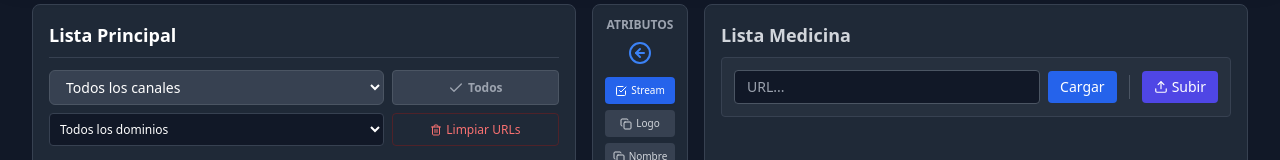
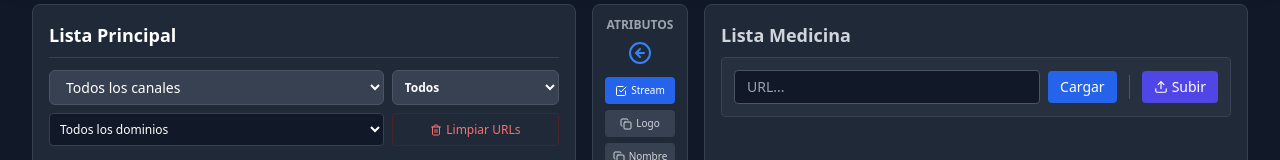
Before and after one commit to hijodkain/PWA-M3U-Manager, a Next.js app: page / in a window 1280 px wide. Both pictures are taken after a click on the button "Reparar". Shown: the part 152-312 px from the top of the page. Built offline with nearby package versions, Linux system fonts and the light colour scheme.

Commit message:
Añade selector de filtro por estado de verificación en reparación

```diff
--- a/ReparacionTab.tsx
+++ b/ReparacionTab.tsx
@@ -72,8 +72,8 @@ const ReparacionTab: React.FC<ReparacionTabProps> = ({ reparacionHook, channelsH
         toggleSmartSearch,
         getChannelSimilarityScore,
         smartSearch,
-        showOnlyUnverified,
-        toggleShowOnlyUnverified,
+        mainStatusFilter,
+        setMainStatusFilter,
     } = reparacionHook;
 
     const { normalizeChannelName } = smartSearch;
@@ -429,14 +429,17 @@ const ReparacionTab: React.FC<ReparacionTabProps> = ({ reparacionHook, channelsH
                                 <Check size={14} /> <span className="hidden xl:inline">Verif. Rápida</span><span className="xl:hidden">Verif.</span>
                             </button>
                         )}
-                        <button
-                            onClick={toggleShowOnlyUnverified}
-                            className={`flex items-center justify-center gap-1 px-2 py-1.5 rounded border ${mainListFilter !== 'Todos los canales' ? 'w-1/3' : 'w-1/3'} ${showOnlyUnverified ? 'bg-yellow-900/40 border-yellow-500/50 text-yellow-400' : 'bg-gray-700 border-gray-600 text-gray-400'}`}
-                            title="Mostrar solo no verificados"
+                        <select
+                            value={mainStatusFilter}
+                            onChange={(e) => setMainStatusFilter(e.target.value)}
+                            className={`bg-gray-700 border border-gray-600 rounded-md px-2 py-1.5 text-white text-xs font-bold focus:ring-blue-500 focus:border-blue-500 truncate ${mainListFilter !== 'Todos los canales' ? 'w-1/3' : 'w-1/3'} ${mainStatusFilter !== 'Todos' ? 'text-yellow-400 border-yellow-500/50 bg-yellow-900/40' : 'text-gray-400'}`}
+                            title="Filtrar por estado de verificación"
                         >
-                            <Check size={16} />
-                            <span className="text-xs font-bold">{showOnlyUnverified ? 'Rotos' : 'Todos'}</span>
-                        </button>
+                            <option value="Todos">Todos</option>
+                            <option value="Rotos">Rotos</option>
+                            <option value="Pendientes">Pendientes</option>
+                            <option value="ResDesconocida">❓ Res. desconocida</option>
+                        </select>
                     </div>
 
                     {!isSencillo && (
--- a/useReparacion.ts
+++ b/useReparacion.ts
@@ -50,7 +50,7 @@ export const useReparacion = (
     const [reparacionListSearch, setReparacionListSearch] = useState('');
     const [smartSearchResults, setSmartSearchResults] = useState<SearchMatch<Channel>[]>([]);
     const [isSmartSearchEnabled, setIsSmartSearchEnabled] = useState(true);
-    const [showOnlyUnverified, setShowOnlyUnverified] = useState(false);
+    const [mainStatusFilter, setMainStatusFilter] = useState('Todos');
 
     // Inicializar búsqueda inteligente
     const smartSearch = useSmartSearch({
@@ -608,16 +608,22 @@ export const useReparacion = (
                 channels = channels.filter(c => c.name.toLowerCase().includes(mainListSearch.toLowerCase()));
             }
         }
-        // Aplicar filtro de no verificados (solo oculta, no elimina)
-        if (showOnlyUnverified) {
+        // Aplicar filtro de estado
+        if (mainStatusFilter !== 'Todos') {
             channels = channels.filter(c => {
                 const info = verificationInfo[c.id];
-                // Mostrar solo si no está verificado O si está verificado pero no es 'ok'
-                return !info || info.status !== 'ok';
+                if (mainStatusFilter === 'Rotos') {
+                    return info && info.status === 'failed';
+                } else if (mainStatusFilter === 'Pendientes') {
+                    return !info || info.status === 'pending' || info.status === 'verifying';
+                } else if (mainStatusFilter === 'ResDesconocida') {
+                    return info && info.status === 'ok' && (info.quality === 'unknown' || !info.quality);
+                }
+                return true;
             });
         }
         return channels;
-    }, [mainChannels, mainListFilter, mainDomainFilter, mainListSearch, isSmartSearchEnabled, searchChannels, showOnlyUnverified, verificationInfo]);
+    }, [mainChannels, mainListFilter, mainDomainFilter, mainListSearch, isSmartSearchEnabled, searchChannels, mainStatusFilter, verificationInfo]);
 
     const filteredReparacionChannels = useMemo(() => {
         let channels = reparacionChannels;
@@ -705,9 +711,7 @@ export const useReparacion = (
     }, []);
 
     // Función para alternar filtro de no verificados
-    const toggleShowOnlyUnverified = useCallback(() => {
-        setShowOnlyUnverified(prev => !prev);
-    }, []);
+
 
     // Función para obtener el score de similitud de un canal
     const getChannelSimilarityScore = useCallback((channelId: string): number => {
@@ -764,7 +768,7 @@ export const useReparacion = (
         findSimilarChannels,
         getChannelSimilarityScore,
         smartSearch,
-        showOnlyUnverified,
-        toggleShowOnlyUnverified,
+        mainStatusFilter,
+        setMainStatusFilter,
     };
 };
```
